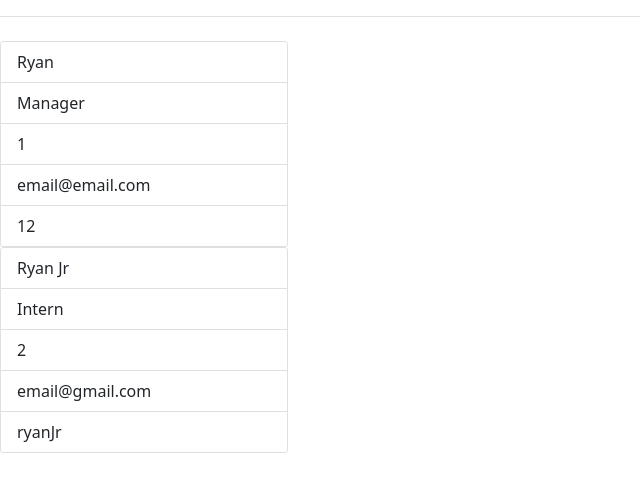
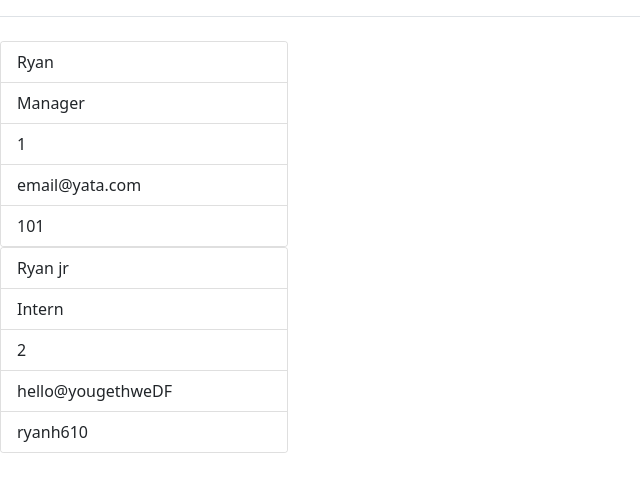
Before and after one commit to ryanh610/teamProfileGenerator, a plain HTML site: page assets/index.html in a window 1280 px wide. Shown: the part 52-544 px from the top of the page, without its empty margins (0-640 px from the left). Drawn offline with nearby package versions, Linux system fonts and the light colour scheme; files that its build step writes are made by us from their sources.

Commit message:
fixed readme

```diff
--- a/assets/index.html
+++ b/assets/index.html
@@ -20,16 +20,16 @@
               <li class="list-group-item">Ryan</li>
               <li class="list-group-item">Manager</li>
               <li class="list-group-item">1</li>
-              <li class="list-group-item">email@email.com</li>
-              <li class="list-group-item">12</li>
+              <li class="list-group-item">email@yata.com</li>
+              <li class="list-group-item">101</li>
             </ul>
           </div><div class="card" style="width: 18rem;">
             <ul class="list-group list-group-flush">
-              <li class="list-group-item">Ryan Jr</li>
+              <li class="list-group-item">Ryan jr</li>
               <li class="list-group-item">Intern</li>
               <li class="list-group-item">2</li>
-              <li class="list-group-item">email@gmail.com</li>
-              <li class="list-group-item">ryanJr</li>
+              <li class="list-group-item">hello@yougethweDF</li>
+              <li class="list-group-item">ryanh610</li>
             </ul>
           </div>
             <script src="https://cdn.jsdelivr.net/npm/bootstrap@5.1.3/dist/js/bootstrap.bundle.min.js" integrity="sha384-ka7Sk0Gln4gmtz2MlQnikT1wXgYsOg+OMhuP+IlRH9sENBO0LRn5q+8nbTov4+1p" crossorigin="anonymous"></script>
```
Also changed, not shown: README.md.
